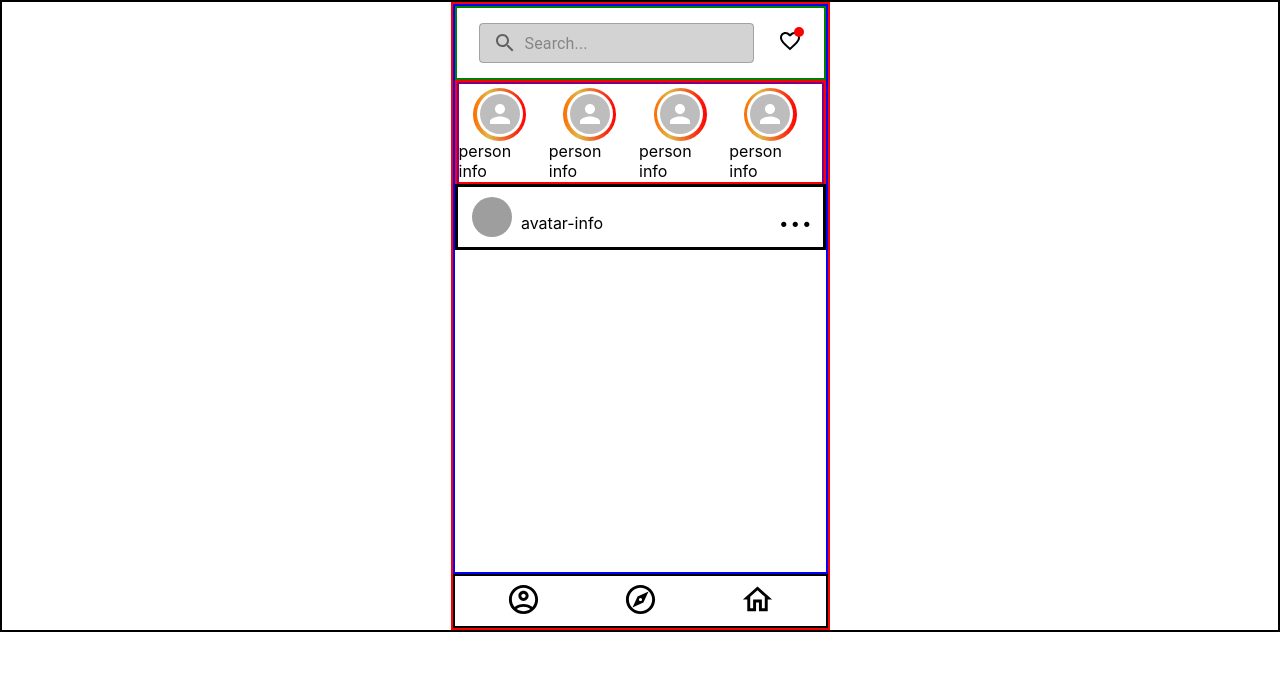
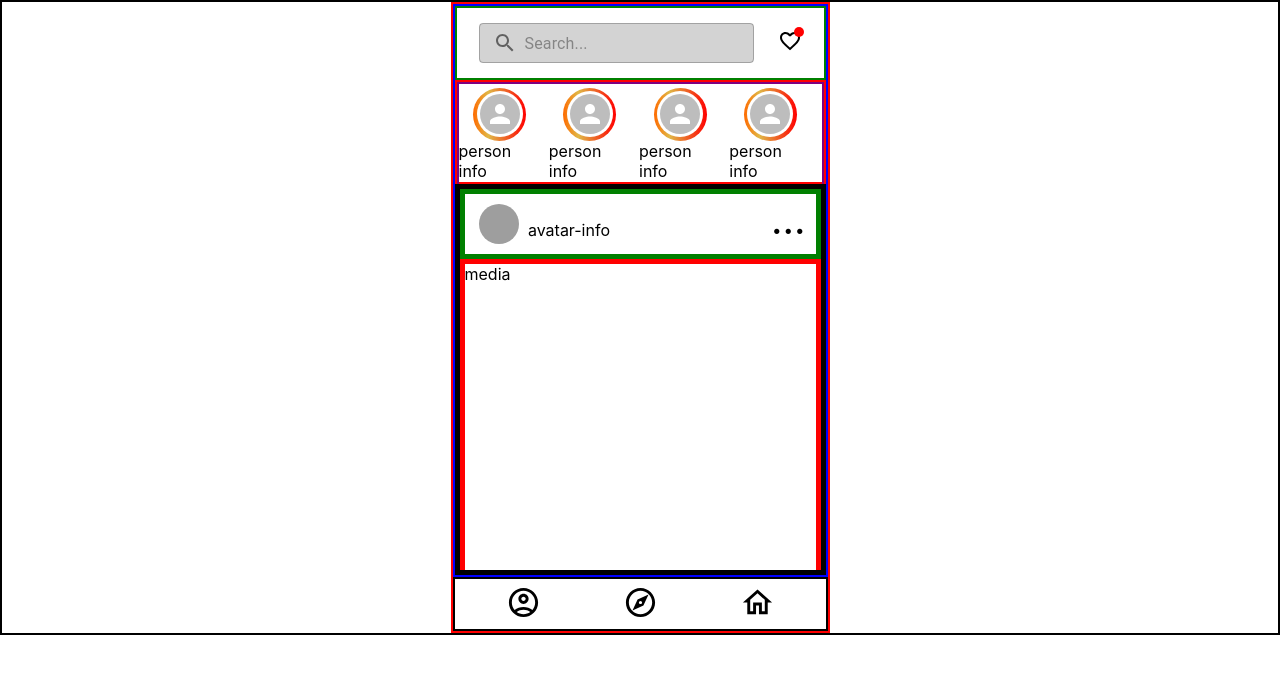
Before and after one commit to koroush-97/mini-insta1, a React (Create React App) app: page / in a window 1280 px wide. Shown: the top 674 px of the page. Built offline with nearby package versions, Linux system fonts and the light colour scheme; grey boxes are pictures that could not be loaded; the HTML template or start-up script is replaced by a standard one.

Commit message:
over flow was success

```diff
--- a/src/components/MainPosts/MainPosts.css
+++ b/src/components/MainPosts/MainPosts.css
@@ -1,8 +1,13 @@
 .posts_container{
-    display: flex;
-    flex-direction: column;
-    height: auto;
-    border: 3px solid black;
+    display: grid;
+    grid-template-columns: auto;
+    grid-template-rows: 381px;
+    border: 5px solid black;
+    overflow-y: scroll;
+}
+
+.box-final-height{
+   height: auto;
 }
 
 .avatar-info-spred-box{
@@ -10,6 +15,7 @@
     grid-template-columns: 160px 70px;
     grid-template-rows: 60px;
     justify-content: space-between;
+    border: 5px solid green;
 }
 
 
@@ -30,7 +36,7 @@ cursor: pointer;
 .avatar-info{
 display: grid;
 grid-template-columns: auto auto;
-grid-template-rows: auto;
+grid-template-rows: 60px;
 padding: 10px;
 align-items: start;
 justify-content: space-around;
@@ -45,3 +51,12 @@ justify-content: space-around;
 .avatar-info-p{
 cursor: pointer;
 }
+
+/* post media css */
+
+.posts-media{
+    display: grid;
+    grid-template-columns: auto;
+    grid-template-rows: 400px;
+    border: 5px solid red;
+}
--- a/src/components/MainPosts/MainPosts.jsx
+++ b/src/components/MainPosts/MainPosts.jsx
@@ -7,6 +7,8 @@ export default function MainPosts() {
   return (
     <Box className="posts_container">
 
+      <Box className="box-final-height" >
+
       <Box className="avatar-info-spred-box">
         <Box className="avatar-info" >
         <Avatar className='avatarinfo-avatar' alt="Remy Sharp" src="/static/images/avatar/1.jpg" />
@@ -15,6 +17,12 @@ export default function MainPosts() {
         <Box className="spred" > <span className='spred-span'>...</span> </Box>
       </Box>
 
+      <Box className="posts-media">
+        media
+      </Box>
+
+
+      </Box>
 
     </Box>
   )
--- a/src/pages/Mainpage/Mainpage.css
+++ b/src/pages/Mainpage/Mainpage.css
@@ -6,4 +6,5 @@
     margin: 0;
     padding: 0;
     height: 100%;
+
 }
```
